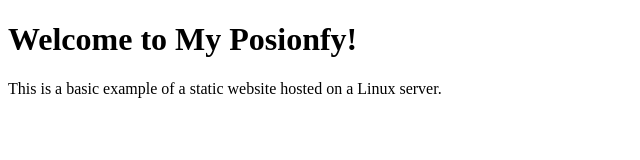
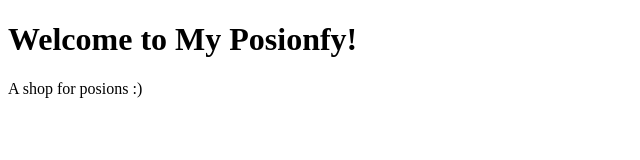
Before and after one commit to MohamadSamaka/pontionfy, a plain HTML site: page index.html in a window 1280 px wide. Shown: the whole page, without its empty margins (0-640 px from the left). Drawn offline with Linux system fonts and the light colour scheme.

Commit message:
adding description in P

```diff
--- a/index.html
+++ b/index.html
@@ -6,6 +6,6 @@
 </head>
 <body>
 <h1>Welcome to My Posionfy!</h1>
-<p>This is a basic example of a static website hosted on a Linux server.</p>
+<p>A shop for posions :)</p>
 </body>
 </html>
```
